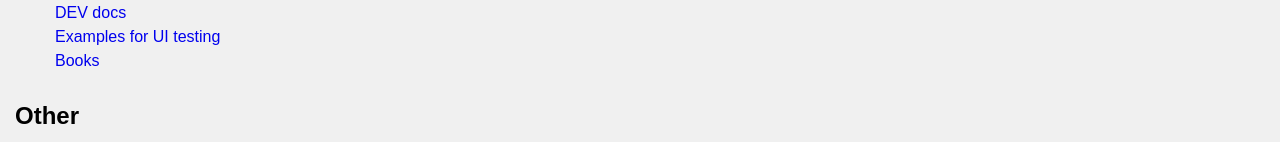
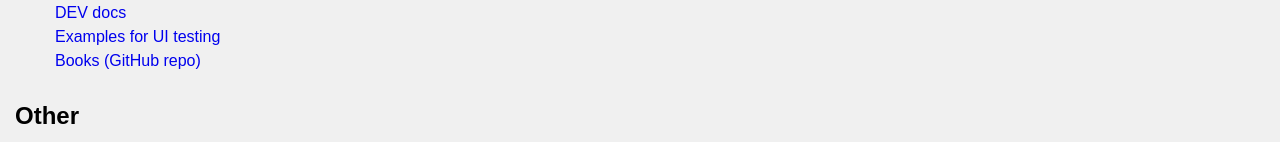
Before and after one commit to ooge0/ooge0.github.io, a plain HTML site: page index.html in a window 1280 px wide. Shown: the part 269-411 px from the top of the page. Drawn offline with Linux system fonts and the light colour scheme.

Commit message:
Update index.html

```diff
--- a/index.html
+++ b/index.html
@@ -30,7 +30,7 @@
           <li><a href="test_automation_docs">Test automation docs</a></li>
           <li><a href="dev_docs">DEV docs</a></li>
           <li><a href="examples_for_ui_testing">Examples for UI testing</a></li>
-          <li><a href="https://github.com/ooge0/books">Books</a></li>
+          <li><a href="https://github.com/ooge0/books">Books (GitHub repo)</a></li>
          </ul>
          <h2>Other</h2>
          <ul>
```
